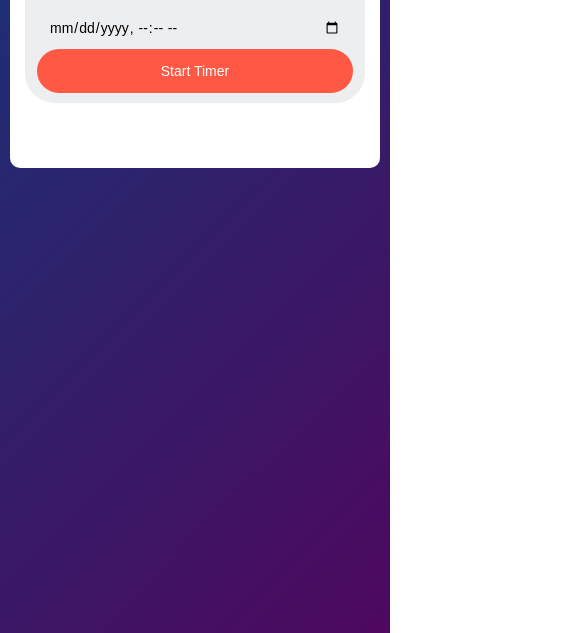
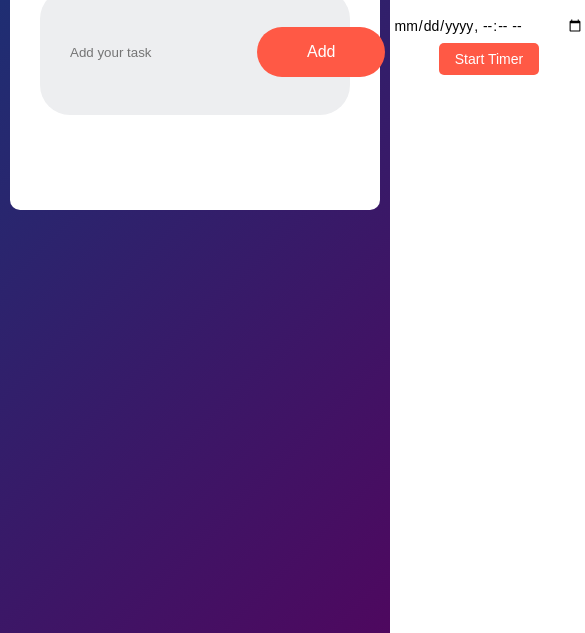
Before and after one commit to Roshan-kumar611/To-Do-List, a plain HTML site: page index.html in a window 390 px wide. Shown: the part 211-844 px from the top of the page, 585 px wide, since content can reach past the window. Drawn offline with Linux system fonts and the light colour scheme.

Commit message:
Update style.css

```diff
--- a/style.css
+++ b/style.css
@@ -12,11 +12,12 @@
 }
 .to-to-app{
     width: 100%;
-    max-width: 540px;
+    max-width: 600px;
     background: #fff;
     margin: 100px auto 20px;
     padding: 40px 30px 70px;
     border-radius: 10px;
+
 }
 .to-to-app h2{
     color: #002765;
@@ -96,56 +97,34 @@ ul li span{
 ul li span:hover{
     background: #edeef0;
 }
-
-/* --------- Responsive Design --------- */
-@media (max-width: 768px) {
-    .to-to-app {
-        margin: 50px auto;
-        padding: 30px 20px 50px;
-    }
-
-    .row {
-        flex-direction: column;
-        padding: 10px;
-        gap: 10px;
-    }
-
-    input {
-        width: 100%;
-        padding: 12px;
-        font-size: 14px;
-    }
-
-    button {
-        width: 100%;
-        padding: 14px;
-        font-size: 14px;
-    }
+.timer {
+    margin: 20px 0;
+    text-align: center;
 }
 
-@media (max-width: 480px) {
-    .to-to-app {
-        margin: 30px auto;
-        padding: 20px 15px 40px;
-    }
+.timer button {
+    background: #ff5945;
+    border: none;
+    outline: none;
+    padding: 8px 16px;   /* reduced size */
+    font-size: 14px;     /* smaller text */
+    border-radius: 5px;
+    color: #fff;
+    cursor: pointer;
+    margin-bottom: 10px; /* space before input */
+}
 
-    .to-to-app h2 {
-        font-size: 20px;
-    }
+.timer input {
+    padding: 8px;
+    font-size: 14px;
+    border-radius: 5px;
+    border: none;
+    outline: none;
+}
 
-    .to-to-app h2 img {
-        width: 24px;
-    }
-
-    ul li {
-        font-size: 15px;
-        padding: 10px 6px 10px 45px;
-    }
-
-    ul li span {
-        width: 35px;
-        height: 35px;
-        font-size: 18px;
-        line-height: 35px;
-    }
+#countdown {
+    font-size: 18px;
+    font-weight: 600;
+    margin-top: 10px;
+    color: #ff5945;
 }
```
